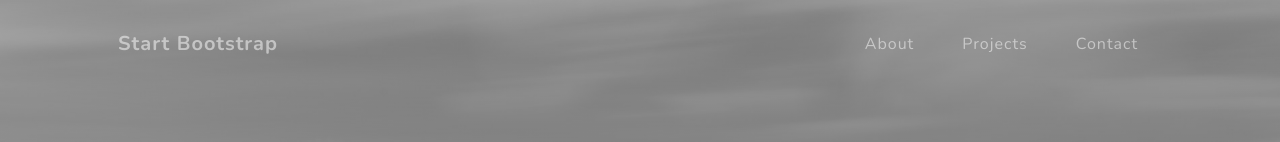
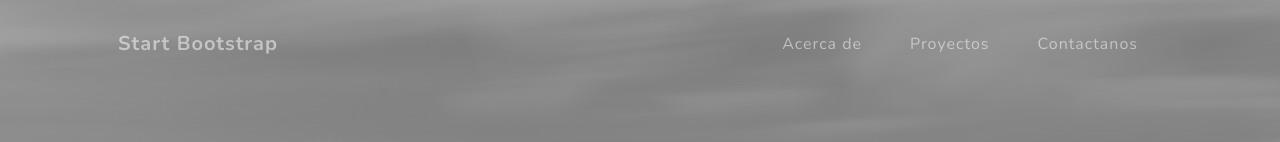
Before and after one commit to ENOAN/ProyectoX, a plain HTML site: page docs/index.html in a window 1280 px wide. Shown: the top 142 px of the page. Drawn offline with nearby package versions, Linux system fonts and the light colour scheme.

Commit message:
Update index.html
ashjkd kjashda ksdh ajksdha kjsd ajksd ajkhs

```diff
--- a/docs/index.html
+++ b/docs/index.html
@@ -26,9 +26,9 @@
                 </button>
                 <div class="collapse navbar-collapse" id="navbarResponsive">
                     <ul class="navbar-nav ms-auto">
-                        <li class="nav-item"><a class="nav-link" href="#about">About</a></li>
-                        <li class="nav-item"><a class="nav-link" href="#projects">Projects</a></li>
-                        <li class="nav-item"><a class="nav-link" href="#signup">Contact</a></li>
+                        <li class="nav-item"><a class="nav-link" href="#about">Acerca de </a></li>
+                        <li class="nav-item"><a class="nav-link" href="#projects">Proyectos</a></li>
+                        <li class="nav-item"><a class="nav-link" href="#signup">Contactanos </a></li>
                     </ul>
                 </div>
             </div>
```
